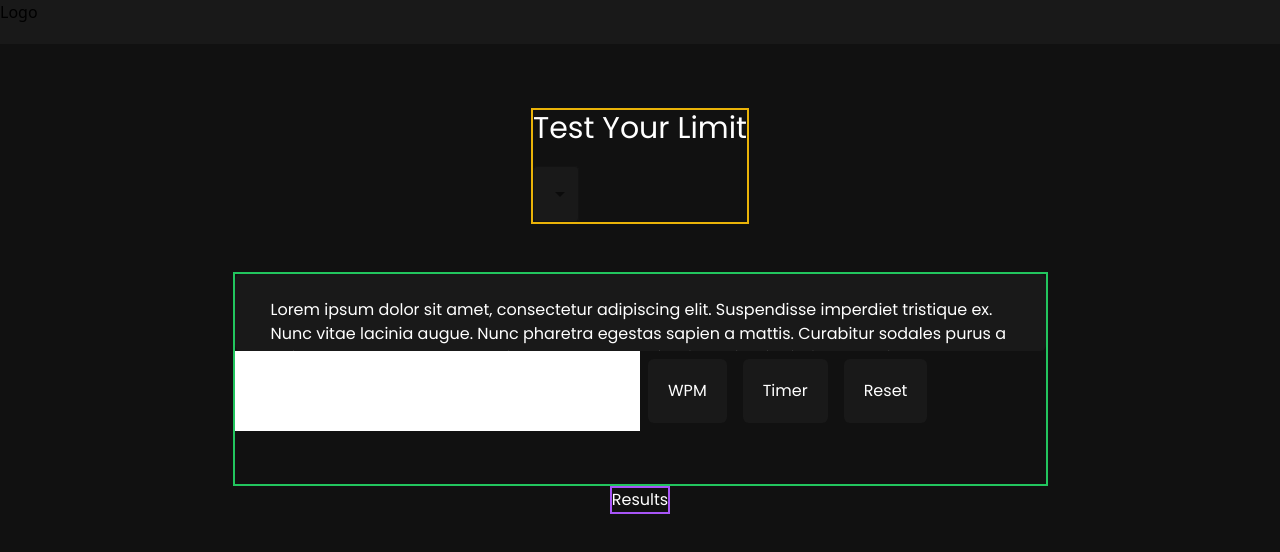
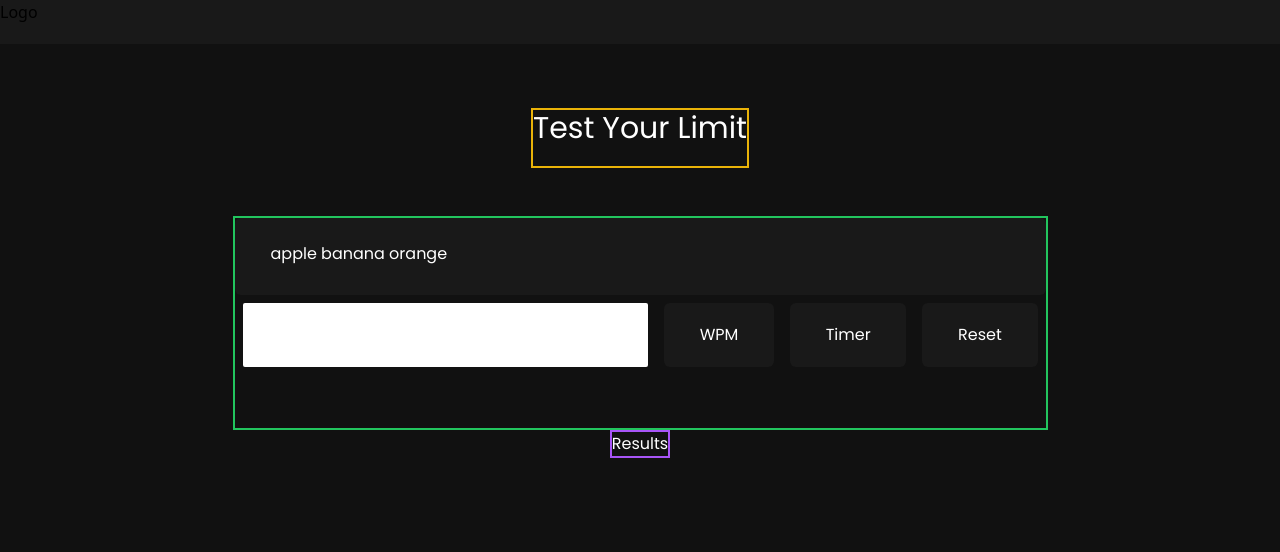
Before and after one commit to Bidhan-Bajracharya/typing-speed-tester, a React (Vite) app: page / in a window 1280 px wide. Shown: the top 552 px of the page. Built offline with nearby package versions, Linux system fonts and the light colour scheme.

Commit message:
Adding color co-ordination logic

```diff
--- a/src/components/UI/SentenceContainer.tsx
+++ b/src/components/UI/SentenceContainer.tsx
@@ -1,17 +1,34 @@
-const SentenceContainer = () => {
+import React from "react";
+
+interface Word {
+  word: string;
+  correct: string;
+}
+interface ChallengeWords {
+  words: Word[];
+}
+
+const SentenceContainer: React.FC<ChallengeWords> = ({ words }) => {
   return (
     <>
       <div className="bg-sb px-9 py-6 w-full h-[77px] rounded-md overflow-clip">
-        Lorem ipsum dolor sit amet, consectetur adipiscing elit. Suspendisse
-        imperdiet tristique ex. Nunc vitae lacinia augue. Nunc pharetra egestas
-        sapien a mattis. Curabitur sodales purus a odio accumsan, et placerat
-        diam consequat. Duis elit turpis, dignissim at sapien eget, maximus
-        sagittis ipsum. Aenean tincidunt luctus nunc vel semper. Nam pulvinar
-        gravida hendrerit. Quisque lobortis aliquam felis eget pretium. Praesent
-        ornare ligula posuere elit hendrerit, eu semper nulla aliquam. Fusce leo
-        eros, ultrices non leo in, accumsan tincidunt mi. Etiam aliquet vitae
-        risus sed consectetur. Fusce quis porta sem, suscipit dignissim est. Sed
-        non aliquam est, sit amet dignissim turpis.
+        {words.map((word) => (
+          <span
+            key={word.word}
+            // className={`${
+            //   word.correct == "pending"
+            //     ? "text-white"
+            //     : word.correct == "correct"
+            //     ? "text-green-600"
+            //     : "text-red-500"
+            // }`}
+            className={`${word.correct == "pending" && "text-white"} ${
+              word.correct == "correct" && "text-green-600"
+            } ${word.correct == "wrong" && "text-red-600"}`}
+          >
+            {word.word + " "}
+          </span>
+        ))}
       </div>
     </>
   );
--- a/src/components/layout/Body.tsx
+++ b/src/components/layout/Body.tsx
@@ -1,9 +1,65 @@
-import MenuItem from "@mui/material/MenuItem";
+import { useState, KeyboardEvent } from "react";
 import Select, { SelectChangeEvent } from "@mui/material/Select";
 import SentenceContainer from "../UI/SentenceContainer";
-import TextField from "@mui/material/TextField";
 
 const Body = () => {
+  const [words, setWords] = useState([
+    { word: "apple", correct: "pending" },
+    { word: "banana", correct: "pending" },
+    { word: "orange", correct: "pending" },
+  ]);
+
+  // number of words typed by user
+  const [spaceCounter, setSpaceCounter] = useState(0);
+
+  // tracking the word typed by the user
+  const [userWord, setUserWord] = useState("");
+
+  const handleWordSubmit = (word: string) => {
+    setUserWord(word);
+  };
+
+  // checking if user-typed word matched existing word
+  const handleWordCheck = (status: string) => {
+    setWords((prevWords) => {
+      const updatedWords = prevWords.map((word) => {
+        if (word.word === userWord) {
+          return { ...word, correct: `${status}` };
+        }
+        return word;
+      });
+      return updatedWords;
+    });
+  }
+
+  const handleKeyDown = (event: KeyboardEvent<HTMLInputElement>) => {
+    // check for spacebar
+    if (event.key === " " || event.key === "Spacebar") {
+      const target = event.target as HTMLTextAreaElement;
+
+      event.preventDefault(); // Prevents the space character from being entered in the input field
+      setUserWord(target.value.trim());
+      console.log("before" + spaceCounter);
+
+      // check if the entered word matched the current word
+      if (userWord === words[spaceCounter].word) {
+        handleWordCheck("correct");
+        console.log("right");
+      } else if(userWord !== words[spaceCounter].word){
+        handleWordCheck("wrong");
+        console.log("false");
+      }
+
+      setSpaceCounter((prevState) => prevState + 1);
+      setUserWord("");
+      console.log("after" + spaceCounter);
+
+    }
+  };
+
+  console.log(words);
+
+
   return (
     <>
       <main className="w-full h-screen font-poppins flex flex-col items-center bg-tb text-white">
@@ -12,31 +68,36 @@ const Body = () => {
           <h1 className="text-3xl">Test Your Limit</h1>
 
           <div className="flex flex-row mt-[20px]">
-            <Select className="bg-sb border-red-400" label="Duration">
-              <MenuItem value={10}>Ten</MenuItem>
-              <MenuItem value={20}>Twenty</MenuItem>
-              <MenuItem value={30}>Thirty</MenuItem>
-            </Select>
+            {/* <Select className="bg-sb border-red-400" label="Duration">
+              <MenuItem value={1}>Ten</MenuItem>
+              <MenuItem value={2}>Twenty</MenuItem>
+              <MenuItem value={3}>Thirty</MenuItem>
+            </Select> */}
           </div>
         </section>
 
         {/* typing section */}
         <section className="border-green-500 border-2 mt-12 w-[815px] h-[214px]">
-          <SentenceContainer />
+          <SentenceContainer words={words} />
 
           <div className="flex flex-row">
-            <input className="w-[50%]"/>
+            <input
+              className="w-[50%] text-black m-[0.5rem] rounded-sm p-3"
+              value={userWord}
+              onKeyDown={handleKeyDown}
+              onChange={(e) => handleWordSubmit(e.target.value)}
+            />
 
-            <div className="bg-sb flex p-5 justify-center items-center rounded-md m-[0.5rem]">
-                WPM
+            <div className="bg-sb flex p-5 justify-center items-center grow rounded-md m-[0.5rem]">
+              WPM
             </div>
 
-            <div className="bg-sb flex p-5 justify-center items-center rounded-md m-[0.5rem]">
-                Timer
+            <div className="bg-sb flex p-5 justify-center items-center grow rounded-md m-[0.5rem]">
+              Timer
             </div>
 
-            <div className="bg-sb flex p-5 justify-center items-center rounded-md m-[0.5rem]">
-                Reset
+            <div className="bg-sb flex p-5 justify-center items-center grow rounded-md m-[0.5rem] cursor-pointer">
+              Reset
             </div>
           </div>
         </section>
```
